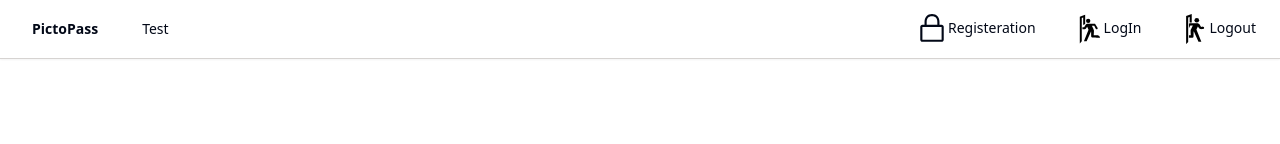
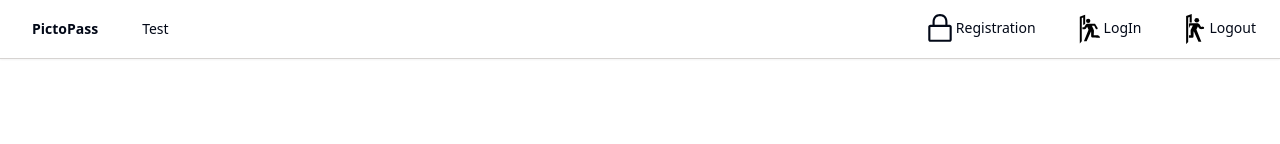
Before and after one commit to zikunw/pictopass, a React (Vite) app in the folder client/: page / in a window 1280 px wide. Shown: the top 144 px of the page. Built offline with nearby package versions, Linux system fonts and the light colour scheme.

Commit message:
minor visual change

```diff
--- a/client/src/components/NavBar.tsx
+++ b/client/src/components/NavBar.tsx
@@ -51,7 +51,7 @@
               <NavigationMenuItem>
                   <NavigationMenuLink className={navigationMenuTriggerStyle()} onClick={() => setPage(2)}>
                     <LockClosedIcon className="w-8 h-8" />
-                    Registeration
+                    Registration
                   </NavigationMenuLink>
               </NavigationMenuItem>
 
--- a/client/src/components/PatternLock.tsx
+++ b/client/src/components/PatternLock.tsx
@@ -32,7 +32,7 @@
           disabled={disabled}
           onChange={handleChange}
           onFinish={() => setDisabled(true)}
-          style={{ margin: "0 auto" }}
+          style={{ margin: "0 auto"}}
         />
 
         <p className="text-white mt-2">Pattern output: {path.join(", ")}</p>
--- a/client/src/pages/RegisterationPage.tsx
+++ b/client/src/pages/RegisterationPage.tsx
@@ -59,7 +59,7 @@
         <div className="flex flex-col w-full h-full gap-5">
             <div className="mt-10 mx-auto flex flex-row gap-4">
                 <LockClosedIcon className="w-16 h-16" />
-                <h1 className="text-5xl font-bold">Registeration</h1>
+                <h1 className="text-5xl font-bold">Registration</h1>
             </div>
 
             <div className="mx-auto w-5/6">
```
